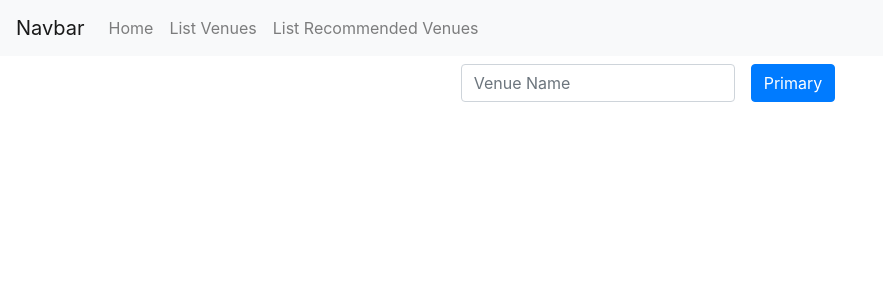
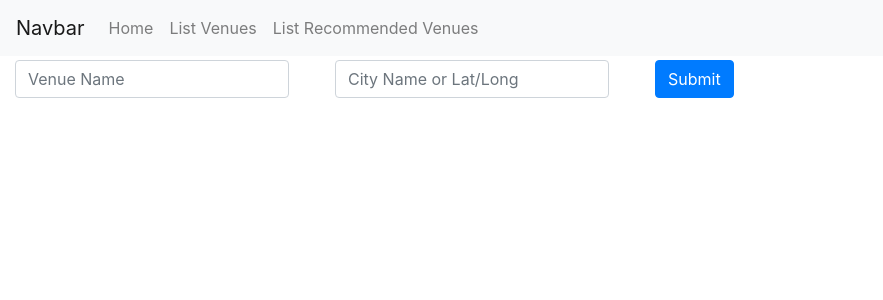
Before and after one commit to dwyfrequency/mapgl-demo, a React (Create React App) app: page /venues/list in a window 1280 px wide. Shown: the top 300 px of the page, without its empty margins (0-883 px from the left). Built offline with nearby package versions, Linux system fonts and the light colour scheme; no server answers; what @foursquare/foursquare-places, react-mapbox-gl would draw is missing.

Commit message:
updating styling

```diff
--- a/src/components/SearchBar.js
+++ b/src/components/SearchBar.js
@@ -13,11 +13,8 @@ const SearchBar = ({ setSearchVal }) => {
   };
 
   return (
-    <form
-      className="form-inline justify-content-center mb-2"
-      onSubmit={handleSubmit}
-    >
-      <div className="form-group mx-sm-3 mt-2">
+    <form className="form-inline" onSubmit={handleSubmit}>
+      <div className="col-sm-3 my-1">
         <input
           type="text"
           className="form-control"
@@ -28,9 +25,19 @@ const SearchBar = ({ setSearchVal }) => {
           placeholder="Venue Name"
         />
       </div>
-      <button type="submit" className="btn btn-primary mt-2">
-        Primary
-      </button>
+      <div className="col-sm-3 my-1">
+        <input
+          className="form-control"
+          value={inputVal}
+          onChange={handleChange}
+          placeholder="City Name or Lat/Long"
+        />
+      </div>
+      <div className="col-sm-3 my-1">
+        <button type="submit" className="btn btn-primary">
+          Submit
+        </button>
+      </div>
     </form>
   );
 };
```
